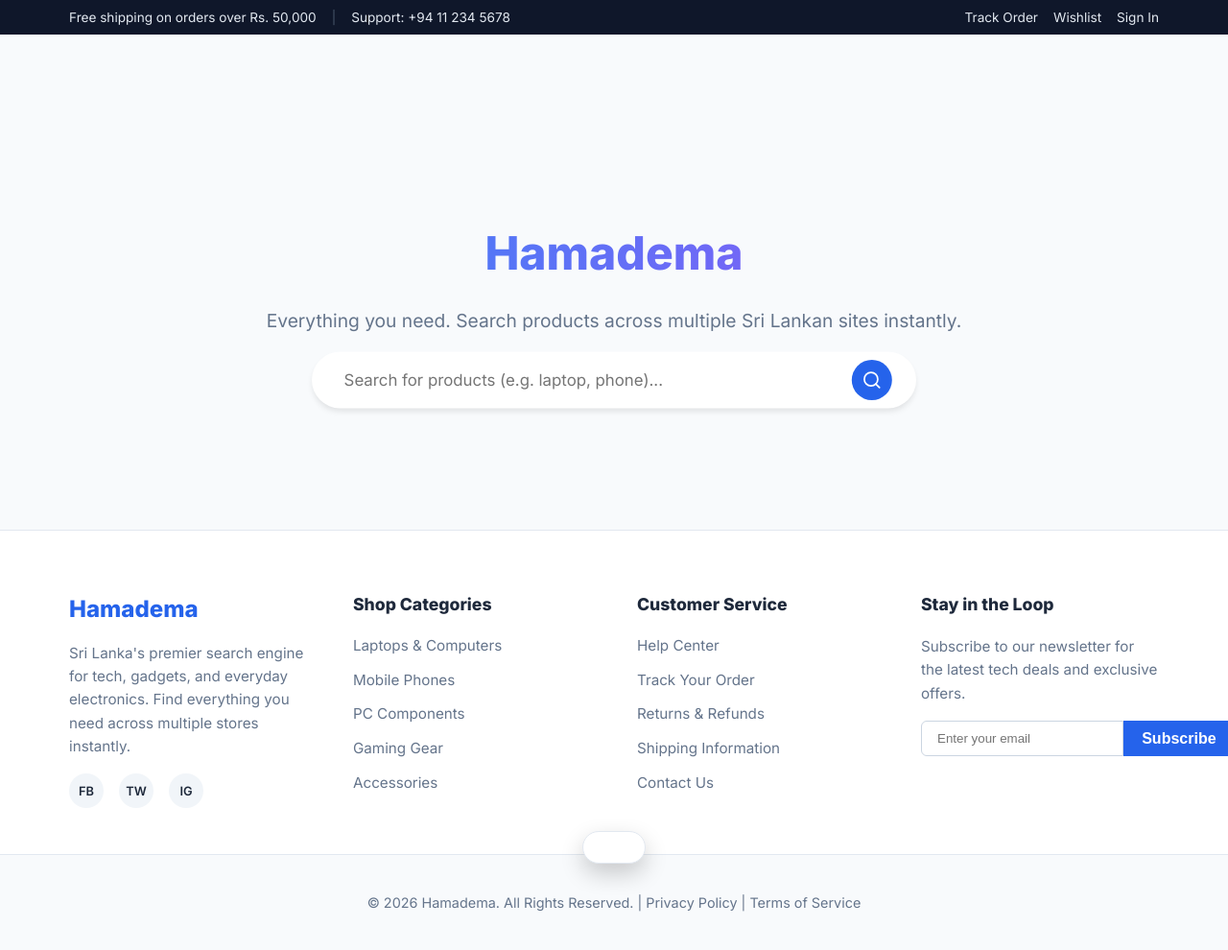
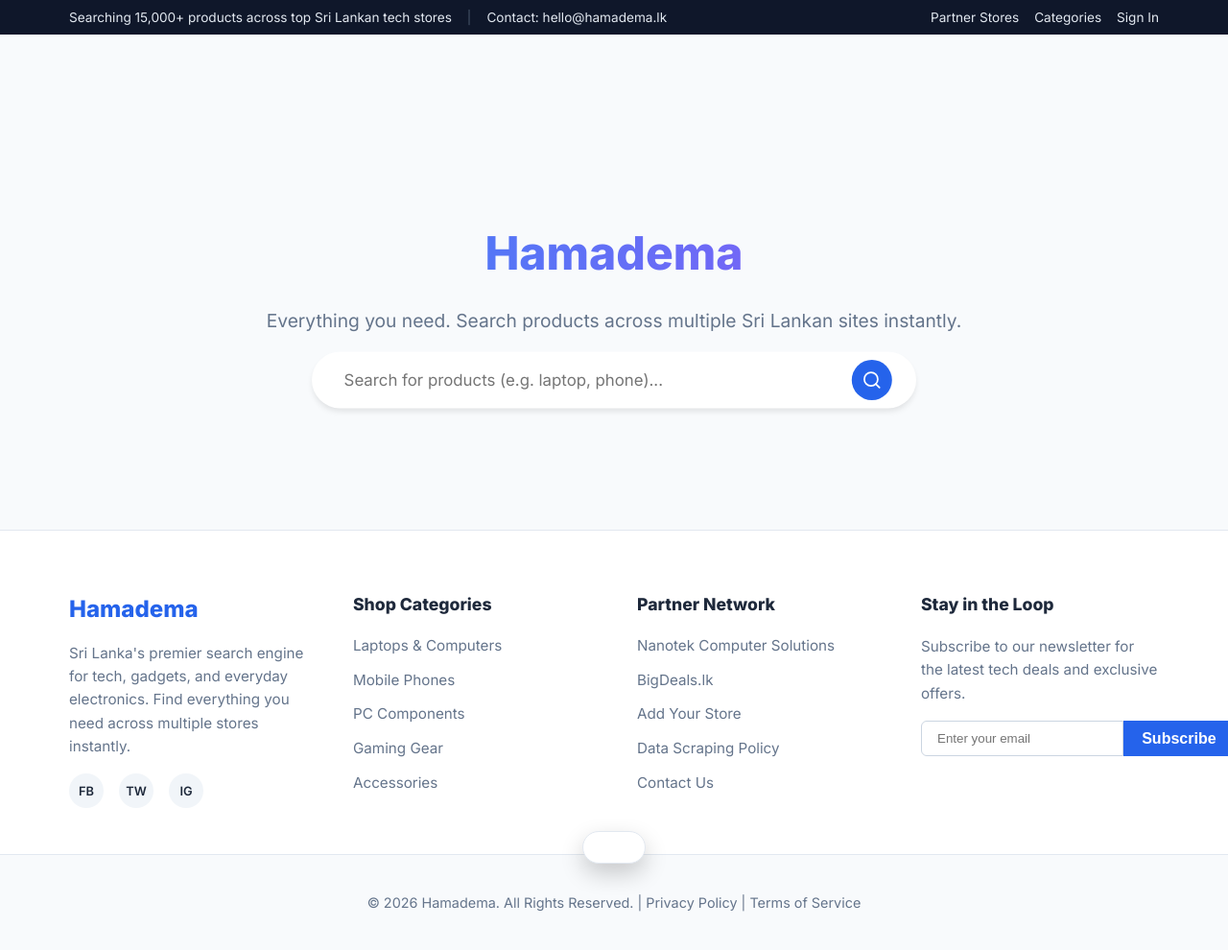
Before and after one commit to Madlhawa/hamadema, a Flask app: page / in a window 1280 px wide. Shown: the whole page at 96% size. Run offline with Flask 3, Linux system fonts and the light colour scheme.

Commit message:
Update Header and Footer copy to accurately reflect search engine aggregator model

```diff
--- a/backend/templates/index.html
+++ b/backend/templates/index.html
@@ -11,13 +11,13 @@
     <div class="top-bar">
         <div class="top-bar-container">
             <div class="top-bar-left">
-                <span>Free shipping on orders over Rs. 50,000</span>
+                <span>Searching 15,000+ products across top Sri Lankan tech stores</span>
                 <span class="top-bar-divider">|</span>
-                <span>Support: +94 11 234 5678</span>
+                <span>Contact: hello@hamadema.lk</span>
             </div>
             <div class="top-bar-right">
-                <a href="#">Track Order</a>
-                <a href="#">Wishlist</a>
+                <a href="#">Partner Stores</a>
+                <a href="#">Categories</a>
                 <a href="#">Sign In</a>
             </div>
         </div>
@@ -607,12 +607,12 @@
                 </ul>
             </div>
             <div class="footer-col">
-                <h4>Customer Service</h4>
+                <h4>Partner Network</h4>
                 <ul>
-                    <li><a href="#">Help Center</a></li>
-                    <li><a href="#">Track Your Order</a></li>
-                    <li><a href="#">Returns & Refunds</a></li>
-                    <li><a href="#">Shipping Information</a></li>
+                    <li><a href="#">Nanotek Computer Solutions</a></li>
+                    <li><a href="#">BigDeals.lk</a></li>
+                    <li><a href="#">Add Your Store</a></li>
+                    <li><a href="#">Data Scraping Policy</a></li>
                     <li><a href="#">Contact Us</a></li>
                 </ul>
             </div>
```
